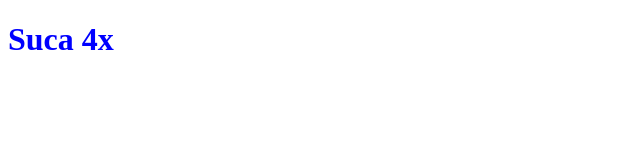
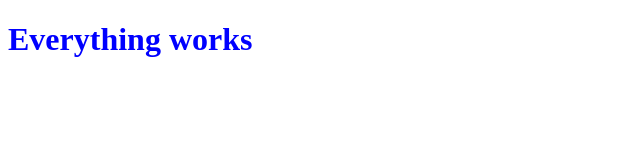
Before and after one commit to leooon3/MuseBrush, a plain HTML site: page canva.html in a window 1280 px wide. Shown: the whole page, without its empty margins (0-640 px from the left). Drawn offline with Linux system fonts and the light colour scheme.

Commit message:
image_modify

```diff
--- a/canva.html
+++ b/canva.html
@@ -8,6 +8,6 @@
         <link href="style.css" rel="stylesheet" type="text/css" />
     </head>
     <body>
-        <h1>Suca 4x</h1>
+        <h1>Everything works</h1>
     </body>
 </html>
```
